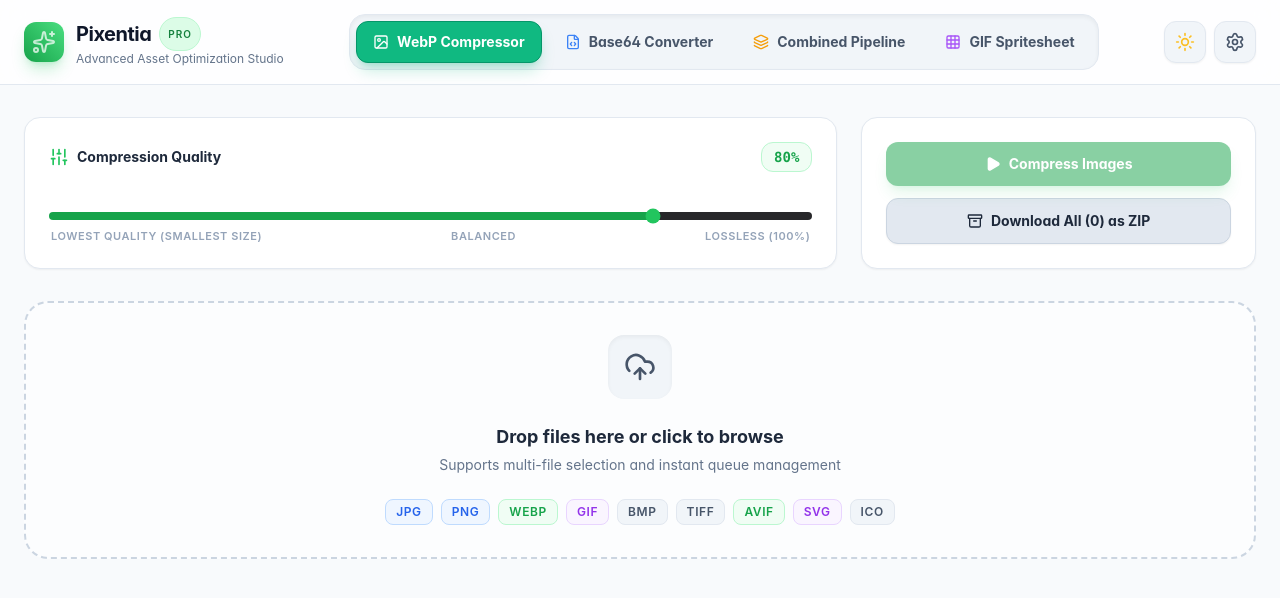
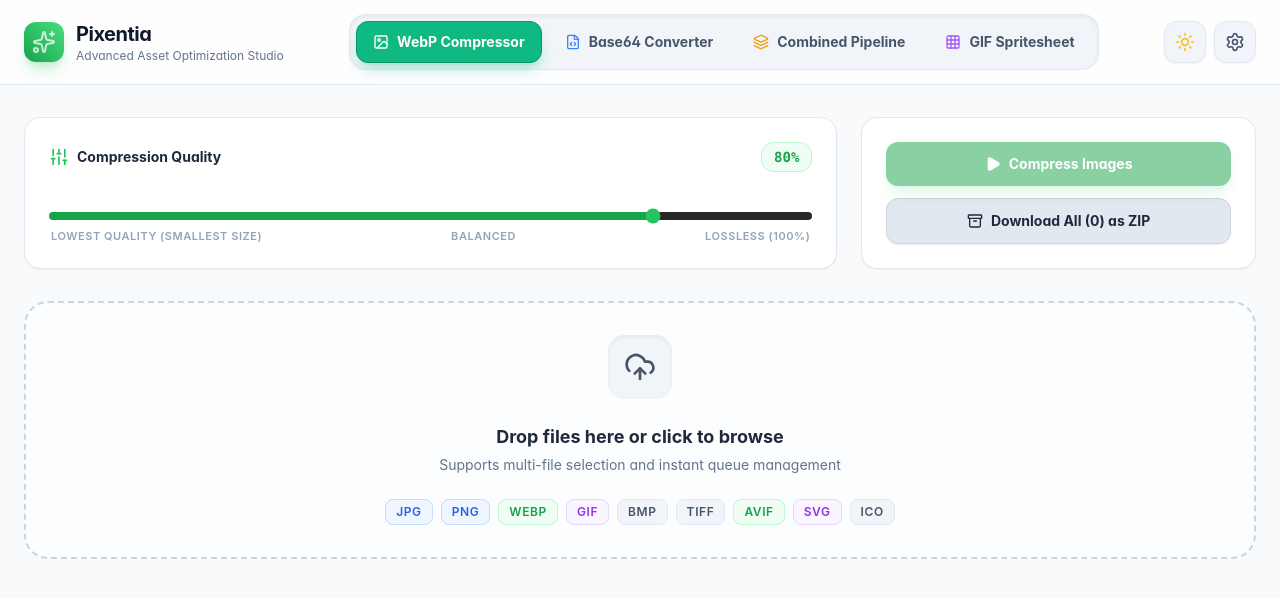
Before and after one commit to Mahmud0808/Pixentia, a React (Vite) app: page / in a window 1280 px wide. Shown: the top 598 px of the page. Built offline with nearby package versions, Linux system fonts and the light colour scheme.

Commit message:
Misc changes in documentation and app name

```diff
--- a/package.json
+++ b/package.json
@@ -1,6 +1,6 @@
 {
 	"name": "pixentia",
-	"description": "Professional developer asset optimization studio (WebP compressor & Base64 encoder)",
+	"description": "Professional developer asset optimization studio (WebP compressor, Base64 encoder, Combined Pipeline, and GIF to Spritesheet converter)",
 	"author": "DrDisagree",
 	"private": true,
 	"version": "1.0.0",
--- a/src/components/Header.tsx
+++ b/src/components/Header.tsx
@@ -66,9 +66,6 @@
           <div>
             <h1 className="text-xl font-bold tracking-tight text-slate-900 dark:text-white flex items-center gap-2">
               Pixentia
-              <span className="text-[10px] font-semibold uppercase tracking-widest px-2 py-0.5 rounded-full bg-brand-100 dark:bg-brand-500/20 text-brand-700 dark:text-brand-300 border border-brand-200 dark:border-brand-500/30">
-                Pro
-              </span>
             </h1>
             <p className="text-xs text-slate-500 dark:text-slate-400 hidden sm:block">Advanced Asset Optimization Studio</p>
           </div>
```
Also changed, not shown: 1 other file (tests, documents, lock files or other folders).
